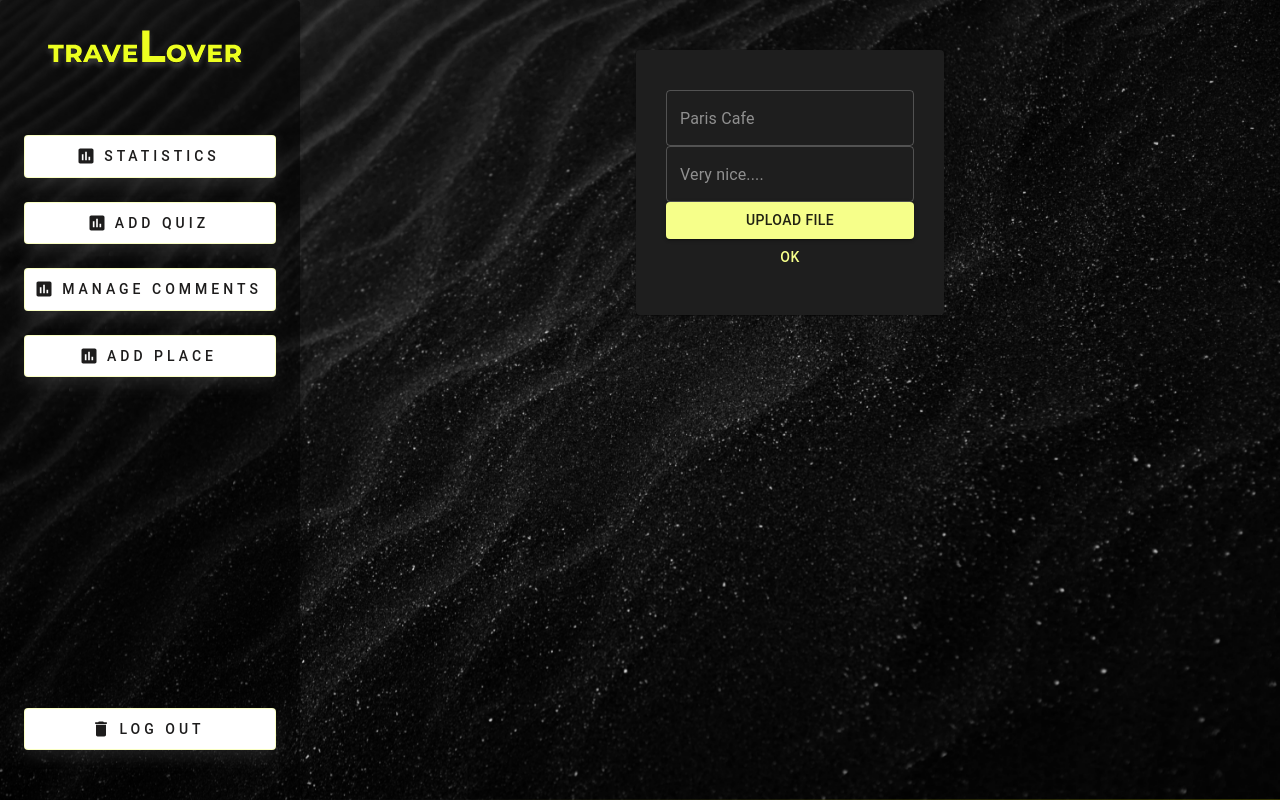
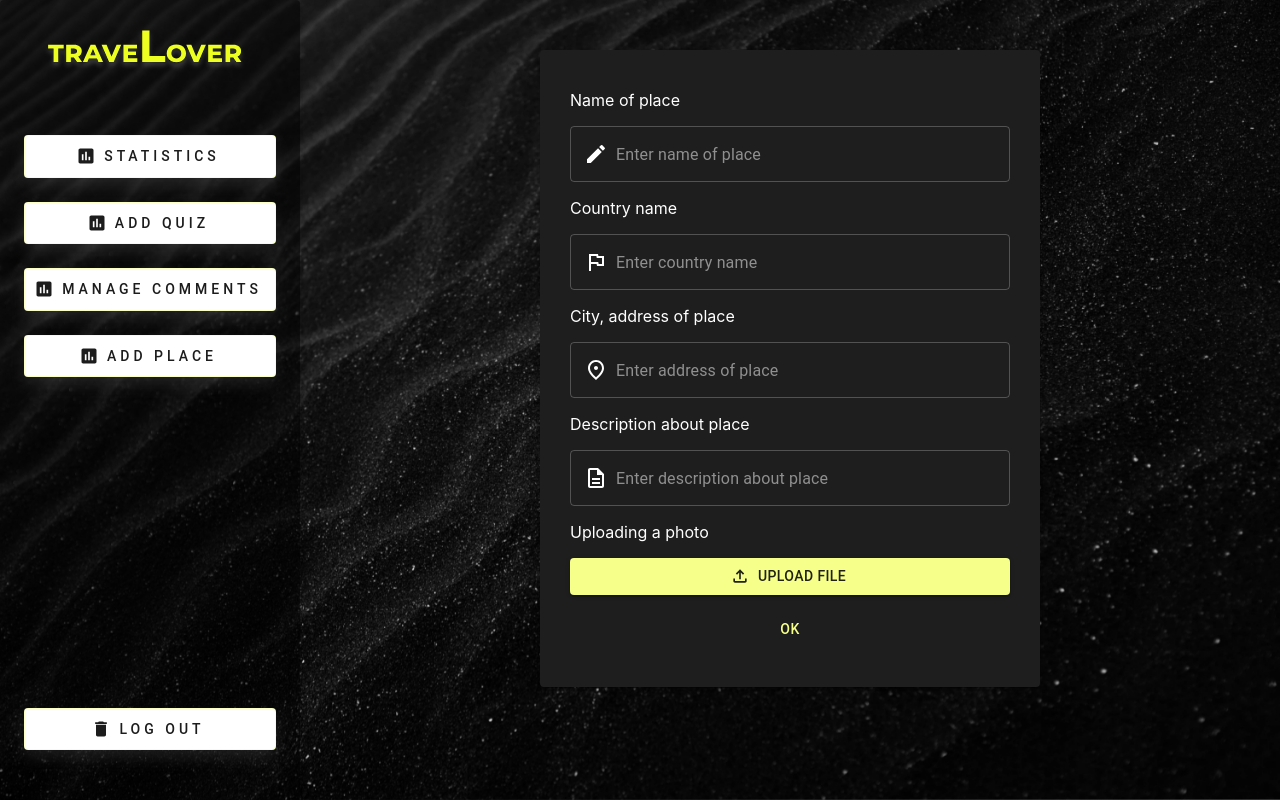
Before and after one commit to michaelDORY/travelover-admin, a React (Create React App) app: page /add-place in a window 1280 px wide. Built offline with nearby package versions, Linux system fonts and the light colour scheme; no server answers; sample sign-in values are in the browser's storage.

Commit message:
customized

```diff
--- a/src/components/AddPlace/index.js
+++ b/src/components/AddPlace/index.js
@@ -1,6 +1,12 @@
 import React from 'react';
 import style from './style.module.css';
-import { Box, Button, Container, Paper, TextField } from '@mui/material';
+import { Box, Button, Paper, Stack, TextField } from '@mui/material';
+import { InputAdornment } from '@mui/material';
+import CreateIcon from '@mui/icons-material/Create';
+import FlagOutlinedIcon from '@mui/icons-material/FlagOutlined';
+import PlaceOutlinedIcon from '@mui/icons-material/PlaceOutlined';
+import DescriptionOutlinedIcon from '@mui/icons-material/DescriptionOutlined';
+import FileUploadOutlinedIcon from '@mui/icons-material/FileUploadOutlined';
 
 function AddPlace(props) {
   return (
@@ -15,19 +21,77 @@ function AddPlace(props) {
             alignItems: 'center',
             justifyContent: 'center',
             padding: '40px 30px',
+            width: '500px',
 
             '& > *': {
               width: '100%',
             },
           }}
         >
-          <TextField placeholder="Paris Cafe" />
-          <TextField multiline placeholder="Very nice...." />
-          <Button variant="contained" component="label">
-            Upload File
-            <input type="file" accept="image/*" hidden />
-          </Button>
-          <Button>Ok</Button>
+          <Stack
+            spacing={2}
+            sx={{
+              '& > *': {
+                width: '100%',
+              },
+            }}
+          >
+            <label>Name of place</label>
+            <TextField
+              InputProps={{
+                startAdornment: (
+                  <InputAdornment position="start">
+                    <CreateIcon />
+                  </InputAdornment>
+                ),
+              }}
+              placeholder="Enter name of place"
+            />
+            <label>Country name</label>
+            <TextField
+              InputProps={{
+                startAdornment: (
+                  <InputAdornment position="start">
+                    <FlagOutlinedIcon />
+                  </InputAdornment>
+                ),
+              }}
+              placeholder="Enter country name"
+            />
+            <label>City, address of place</label>
+            <TextField
+              InputProps={{
+                startAdornment: (
+                  <InputAdornment position="start">
+                    <PlaceOutlinedIcon />
+                  </InputAdornment>
+                ),
+              }}
+              placeholder="Enter address of place"
+            />
+            <label>Description about place</label>
+            <TextField
+              InputProps={{
+                startAdornment: (
+                  <InputAdornment position="start">
+                    <DescriptionOutlinedIcon />
+                  </InputAdornment>
+                ),
+              }}
+              multiline
+              placeholder="Enter description about place"
+            />
+            <label>Uploading a photo</label>
+            <Button
+              startIcon={<FileUploadOutlinedIcon />}
+              variant="contained"
+              component="label"
+            >
+              Upload File
+              <input type="file" accept="image/*" hidden />
+            </Button>
+            <Button>Ok</Button>
+          </Stack>
         </Paper>
       </form>
     </Box>
--- a/src/components/QuizLayout/QuestionForm/index.js
+++ b/src/components/QuizLayout/QuestionForm/index.js
@@ -2,6 +2,10 @@ import ClearIcon from '@mui/icons-material/Clear';
 import { Button, Container, Fab, Paper, Stack, TextField } from '@mui/material';
 import React from 'react';
 import uniqid from 'uniqid';
+import { InputAdornment } from '@mui/material';
+import QuestionMarkOutlinedIcon from '@mui/icons-material/QuestionMarkOutlined';
+import CheckCircleOutlineOutlinedIcon from '@mui/icons-material/CheckCircleOutlineOutlined';
+import CancelOutlinedIcon from '@mui/icons-material/CancelOutlined';
 
 const QuestionForm = (props) => {
   const defaultQuestion = {
@@ -54,9 +58,66 @@ const QuestionForm = (props) => {
               },
             }}
           >
+            <label>Question text</label>
             <TextField
+              InputProps={{
+                startAdornment: (
+                  <InputAdornment position="start">
+                    <QuestionMarkOutlinedIcon />
+                  </InputAdornment>
+                ),
+              }}
               placeholder="Question"
               name="title"
+              value={props.title}
+            />
+            <label>Answers</label>
+            <TextField
+              InputProps={{
+                startAdornment: (
+                  <InputAdornment position="start">
+                    <CheckCircleOutlineOutlinedIcon />
+                  </InputAdornment>
+                ),
+              }}
+              placeholder="Right answer"
+              name="firstAnswer"
+              value={props.title}
+            />
+            <TextField
+              InputProps={{
+                startAdornment: (
+                  <InputAdornment position="start">
+                    <CancelOutlinedIcon />
+                  </InputAdornment>
+                ),
+              }}
+              placeholder="Second answer"
+              name="secondAnswer"
+              value={props.title}
+            />
+            <TextField
+              InputProps={{
+                startAdornment: (
+                  <InputAdornment position="start">
+                    <CancelOutlinedIcon />
+                  </InputAdornment>
+                ),
+              }}
+              placeholder="Third answer"
+              name="thirdAnswer"
+              value={props.title}
+            />
+            <TextField
+              InputProps={{
+                startAdornment: (
+                  <InputAdornment position="start">
+                    <CancelOutlinedIcon />
+                  </InputAdornment>
+                ),
+              }}
+              placeholder="Fourth answer"
+              name="fourtAnswer"
               value={props.title}
             />
             <Button
--- a/src/components/QuizLayout/index.js
+++ b/src/components/QuizLayout/index.js
@@ -2,6 +2,10 @@ import { Box, Button, Paper, Stack, TextField } from '@mui/material';
 import React, { useState } from 'react';
 import uniqid from 'uniqid';
 import QuestionForm from './QuestionForm';
+import { InputAdornment } from '@mui/material';
+import CreateIcon from '@mui/icons-material/Create';
+import DescriptionOutlinedIcon from '@mui/icons-material/DescriptionOutlined';
+import AccessTimeOutlinedIcon from '@mui/icons-material/AccessTimeOutlined';
 
 const QuizLayout = () => {
   const defaultQuestion = {
@@ -41,12 +45,40 @@ const QuizLayout = () => {
               },
             }}
           >
-            <TextField placeholder="English Quiz" />
-            <TextField multiline placeholder="Very nice quix..." />
-            <Stack direction="row" justifyContent="space-between">
-              <TextField placeholder="1.5h" />
-              <TextField placeholder="1.5h" />
-            </Stack>
+            <label>Name of quiz</label>
+            <TextField
+              InputProps={{
+                startAdornment: (
+                  <InputAdornment position="start">
+                    <CreateIcon />
+                  </InputAdornment>
+                ),
+              }}
+              placeholder="Enter name of quiz"
+            />
+            <label>Quiz description</label>
+            <TextField
+              InputProps={{
+                startAdornment: (
+                  <InputAdornment position="start">
+                    <DescriptionOutlinedIcon />
+                  </InputAdornment>
+                ),
+              }}
+              multiline
+              placeholder="Enter quiz description"
+            />
+            <label>Quiz time</label>
+            <TextField
+              InputProps={{
+                startAdornment: (
+                  <InputAdornment position="start">
+                    <AccessTimeOutlinedIcon />
+                  </InputAdornment>
+                ),
+              }}
+              placeholder="Enter quiz time in minutes"
+            />
           </Stack>
         </Paper>
       </form>
```
